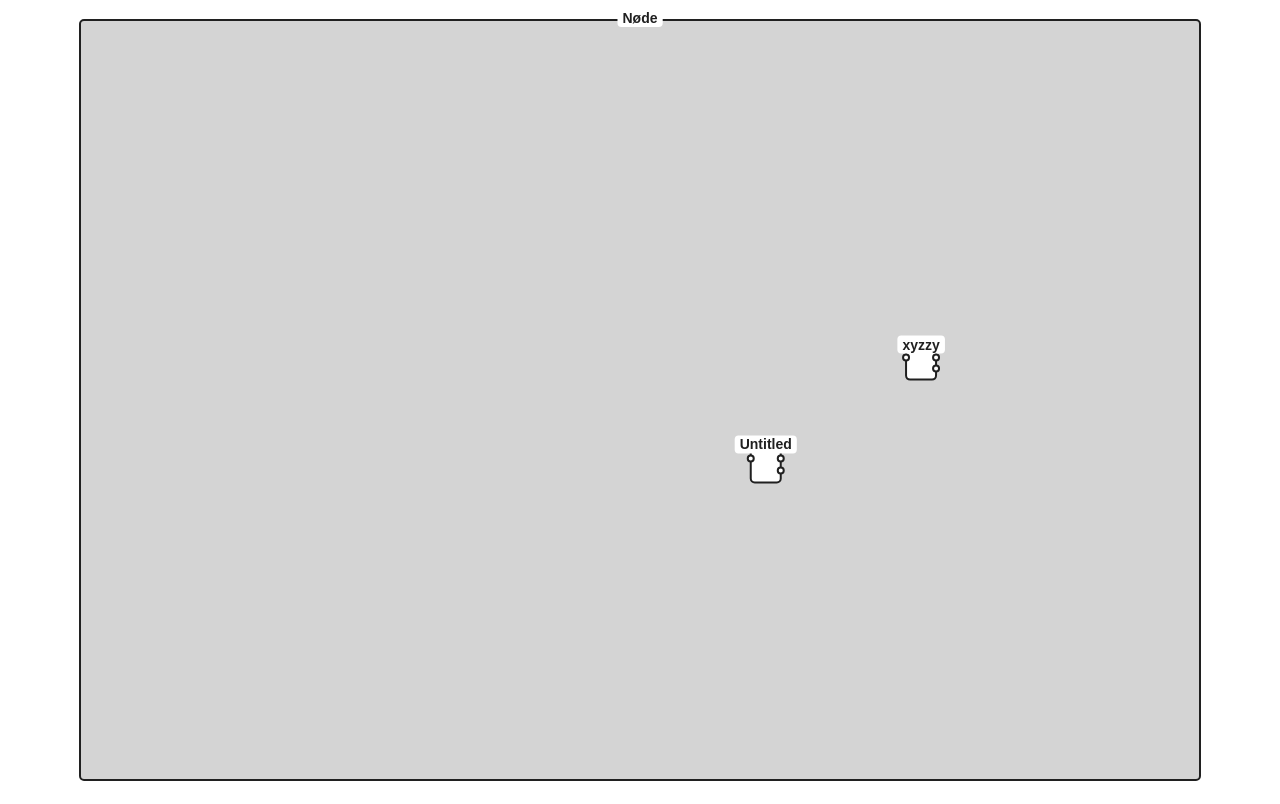
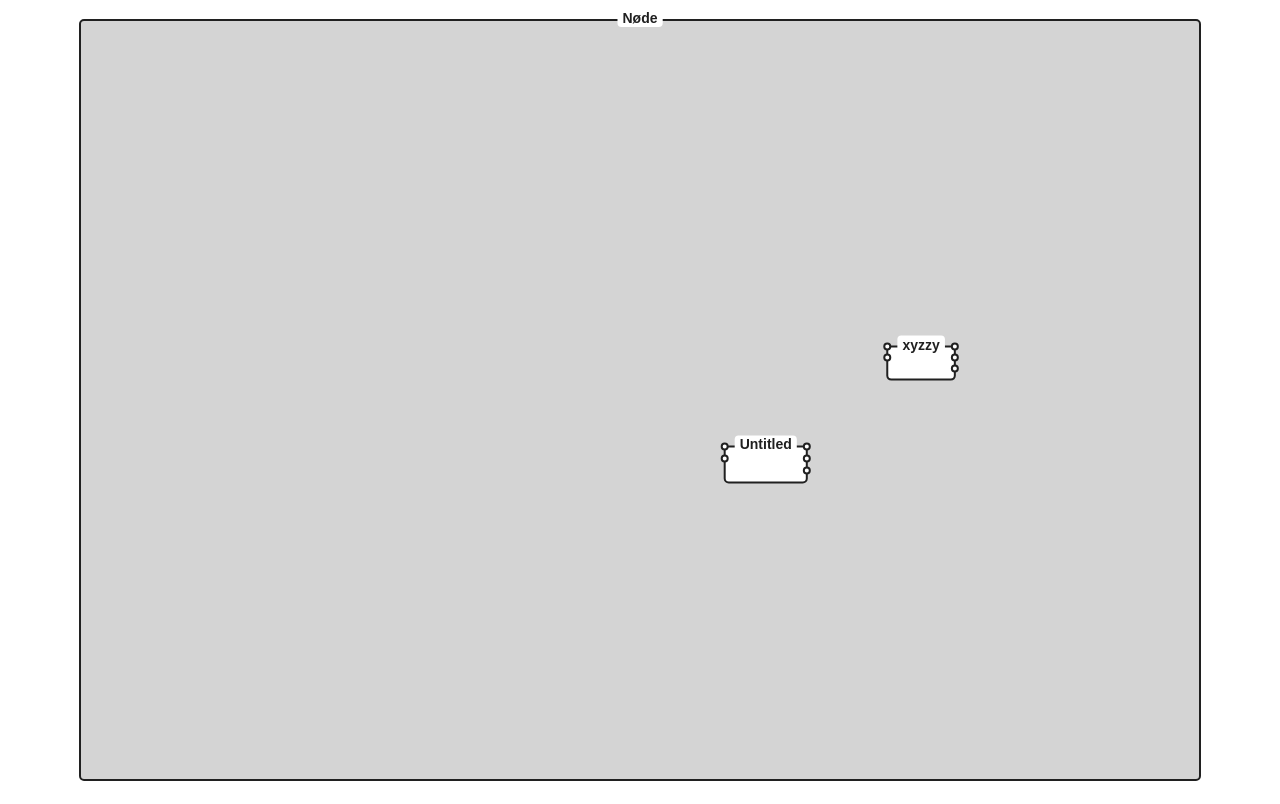
Before and after one commit to treefrogman/NodeOpDevReact, a React (Create React App) app: page / in a window 1280 px wide. Built offline with nearby package versions, Linux system fonts and the light colour scheme.

Commit message:
fix node width update issue

```diff
--- a/src/App.js
+++ b/src/App.js
@@ -1,9 +1,6 @@
 import './App.css';
 import useWindowDimensions from './utils/useWindowDimensions';
-import React from 'react';
-import Høse from './Høse';
-import TextBubble from './TextBubble';
-// import Pørt from './Pørt';
+import { useState, useEffect } from 'react';
 import Nøde from './Nøde';
 import OuterNøde from './OuterNøde';
 import ScrollDragCanvas from './ScrollDragCanvas';
@@ -19,8 +16,8 @@ const pts = [
 
 export default function App() {
 	// No scrollbars
-	React.useEffect(() => (document.body.style.overflow = "hidden") && undefined, []);
-	const [ offset, setOffset ] = React.useState({ x: 0, y: 0 });
+	useEffect(() => (document.body.style.overflow = "hidden") && undefined, []);
+	const [ offset, setOffset ] = useState({ x: 0, y: 0 });
 	const { height, width } = useWindowDimensions();
 	function onPan(delta) {
 		setOffset({ x: offset.x + delta.x, y: offset.y + delta.y });
--- a/src/Nøde.js
+++ b/src/Nøde.js
@@ -1,10 +1,10 @@
 import Pørt from './Pørt';
-import { useRef } from 'react';
+import { useState } from 'react';
 import NødeTitle from './NødeTitle';
 
 export default function Nøde(props) {
 	const { title, pørtSpacing, ...other } = props;
-	const titleRef = useRef({ width: 0, height: 0, top: 0, left: 0 });
+	const [ titleWidth, setTitleWidth ] = useState(0);
 	// Proposal: a separate model manages the graph, so each node only needs to know its id and position. It can then query the graph for its sockets and other properties.
 	const pørts = { // test data
 		in: [
@@ -19,7 +19,7 @@ export default function Nøde(props) {
 	}
 	const maxPørts = Math.max(pørts.in.length, pørts.out.length);
 	const height = pørtSpacing * maxPørts;
-	const width = titleRef.current.width + 30;
+	const width = titleWidth + 30;
 	const halfwidth = width / 2;
 	return (
 		<svg className="Nøde" {...other}>
@@ -30,7 +30,7 @@ export default function Nøde(props) {
 			<svg className="PørtSet PørtSetOut" x={halfwidth} y={0}>
 				{pørts.out.map((pørt, i) => <Pørt key={pørt} y={i * pørtSpacing} />)}
 			</svg>
-			<NødeTitle title={title} bboxref={titleRef} />
+			<NødeTitle title={title} setwidth={setTitleWidth} />
 		</svg>
 	);
 }
--- a/src/NødeTitle.js
+++ b/src/NødeTitle.js
@@ -1,6 +1,6 @@
 import TextBubble from './TextBubble';
 
 export default function Nøde(props) {
-	const { title, bboxref, ...other} = props;
-	return <TextBubble className="NødeTitle" bboxref={bboxref} text={title} {...other} padV="1" padH="5" ry="4" y="-10" />;
+	const { title, ...other} = props;
+	return <TextBubble className="NødeTitle" text={title} {...other} padV="1" padH="5" ry="4" y="-10" />;
 }
--- a/src/TextBubble.js
+++ b/src/TextBubble.js
@@ -1,15 +1,15 @@
-import React from 'react';
+import { useRef } from 'react';
 import useBBox from "./utils/useBBox";
 import './TextBubble.css';
 
 export default function TextBubble(props) {
-	const textRef = React.useRef(null);
-	const { text, padH, padV, rx, ry, bboxref, textanchor, ...other } = props;
+	const textRef = useRef(null);
+	const { text, padH, padV, rx, ry, setwidth, textanchor, ...other } = props;
 	const bbox = useBBox(textRef, text);
-	if (bboxref) {
-		bboxref.current = bbox;
+	let { width, height, top, left } = bbox;
+	if (setwidth) {
+		setwidth(width);
 	}
-	let { width, height, top, left } = bbox;
 	width += padH * 2;
 	height += padV * 2;
 	left -= padH;
```
